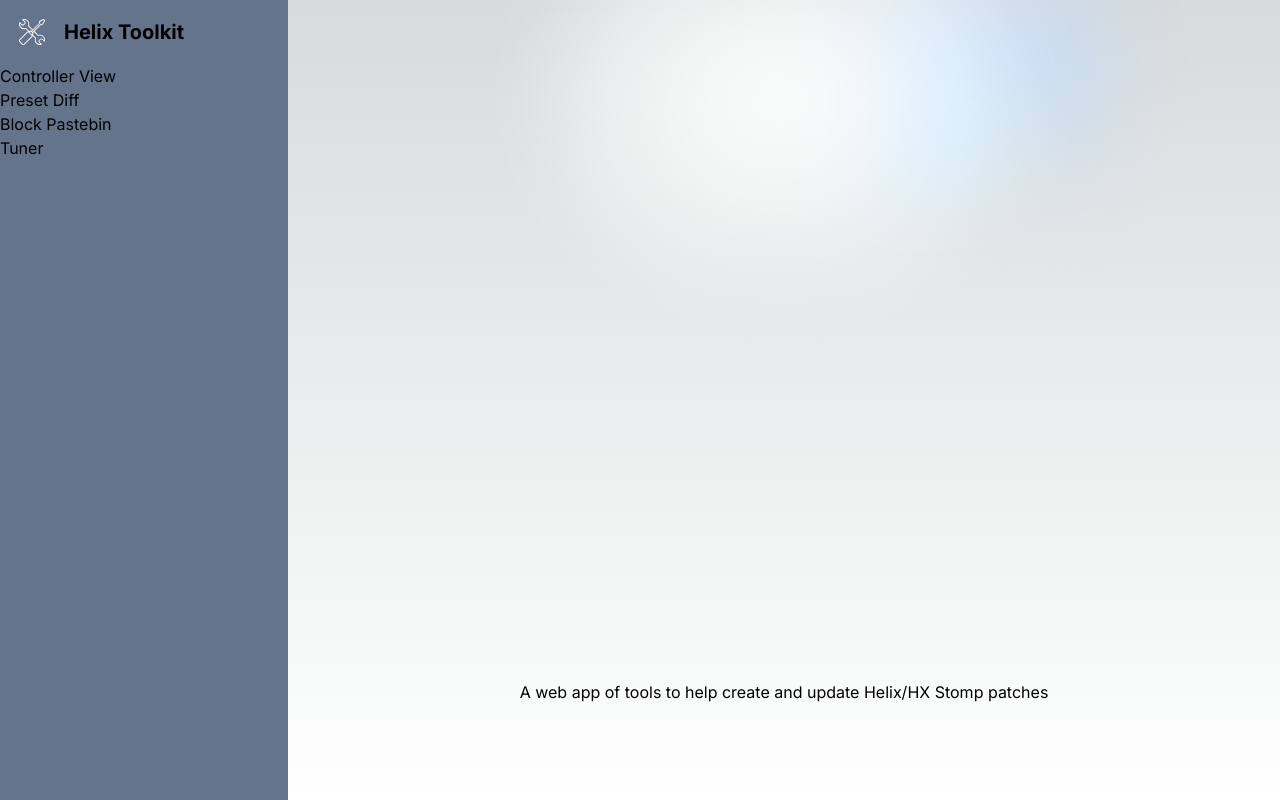
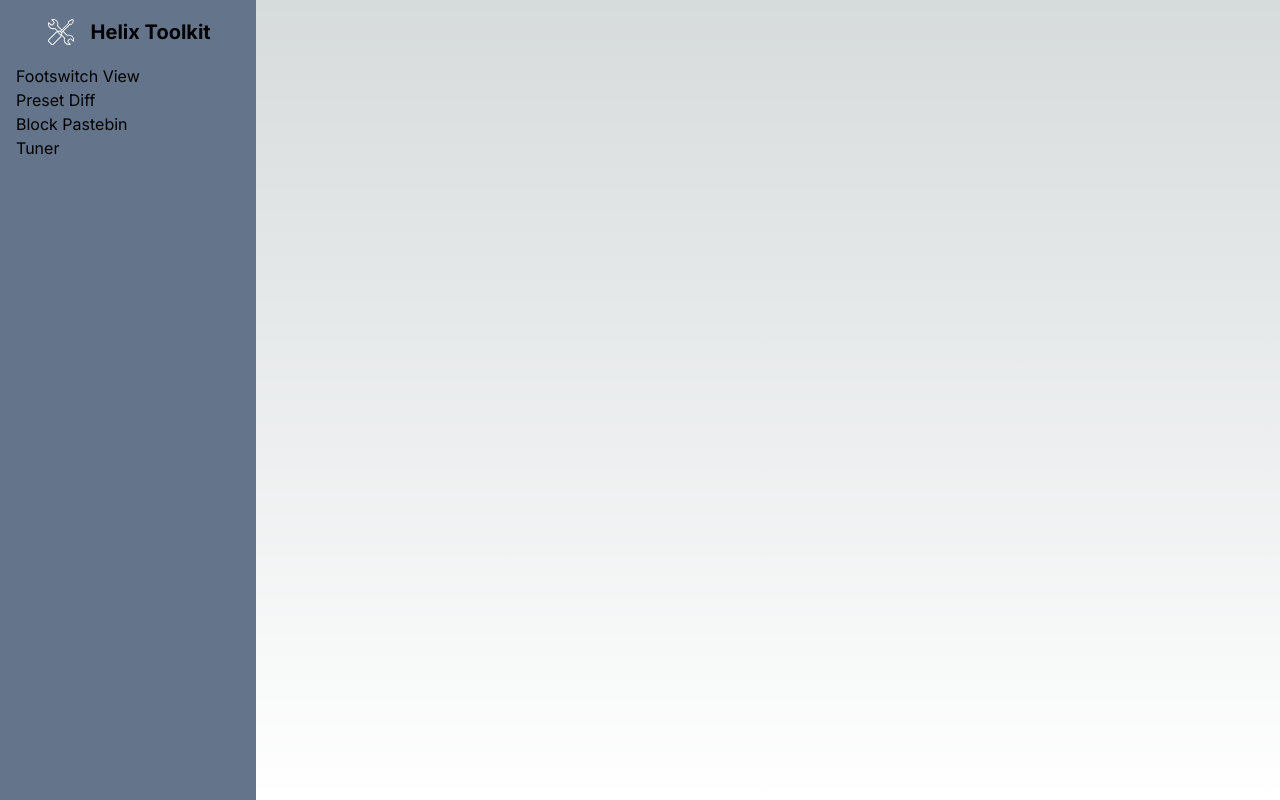
Before and after one commit to carlo-bruno/helix-toolkit, a Next.js app: page / in a window 1280 px wide. Built offline with nearby package versions, Linux system fonts and the light colour scheme.

Commit message:
Some boilerplate cleanup

```diff
--- a/src/app/components/Logo.tsx
+++ b/src/app/components/Logo.tsx
@@ -2,9 +2,9 @@
 
 export default function Logo() {
   return (
-    <div className="flex items-center p-4">
+    <div className="flex items-center p-4 justify-evenly">
       <Image src="/tools_icon.svg" width={32} height={32} alt={""} />
-      <h1 className="text-xl font-bold pl-4 ita">Helix Toolkit</h1>
+      <h1 className="text-xl font-bold">Helix Toolkit</h1>
     </div>
   );
 }
--- a/src/app/components/SideBar.tsx
+++ b/src/app/components/SideBar.tsx
@@ -2,9 +2,9 @@
 
 export default function SideBar() {
   return (
-    <div className="w-72 bg-slate-500 min-h-screen shrink-0">
+    <div className="w-64 bg-slate-500 min-h-screen shrink-0 px-4">
       <Logo />
-      <p> Controller View</p>
+      <p> Footswitch View</p>
       <p> Preset Diff</p>
       <p>Block Pastebin</p>
       <p>Tuner</p>
--- a/src/app/page.tsx
+++ b/src/app/page.tsx
@@ -1,10 +1,7 @@
 export default function Home() {
   return (
     <main className="flex min-h-screen flex-col items-center justify-between py-24 w-full">
-      <div className="relative z-[-1] flex place-items-center before:absolute before:h-[300px] before:w-full before:-translate-x-1/2 before:rounded-full before:bg-gradient-radial before:from-white before:to-transparent before:blur-2xl before:content-[''] after:absolute after:-z-20 after:h-[180px] after:w-full after:translate-x-1/3 after:bg-gradient-conic after:from-sky-200 after:via-blue-200 after:blur-2xl after:content-[''] before:dark:bg-gradient-to-br before:dark:from-transparent before:dark:to-blue-700 before:dark:opacity-10 after:dark:from-sky-900 after:dark:via-[#0141ff] after:dark:opacity-40 sm:before:w-[480px] sm:after:w-[240px] before:lg:h-[360px]"></div>
-      <h2>
-        A web app of tools to help create and update Helix/HX Stomp patches
-      </h2>
+      <div className=""></div>
     </main>
   );
 }
```
